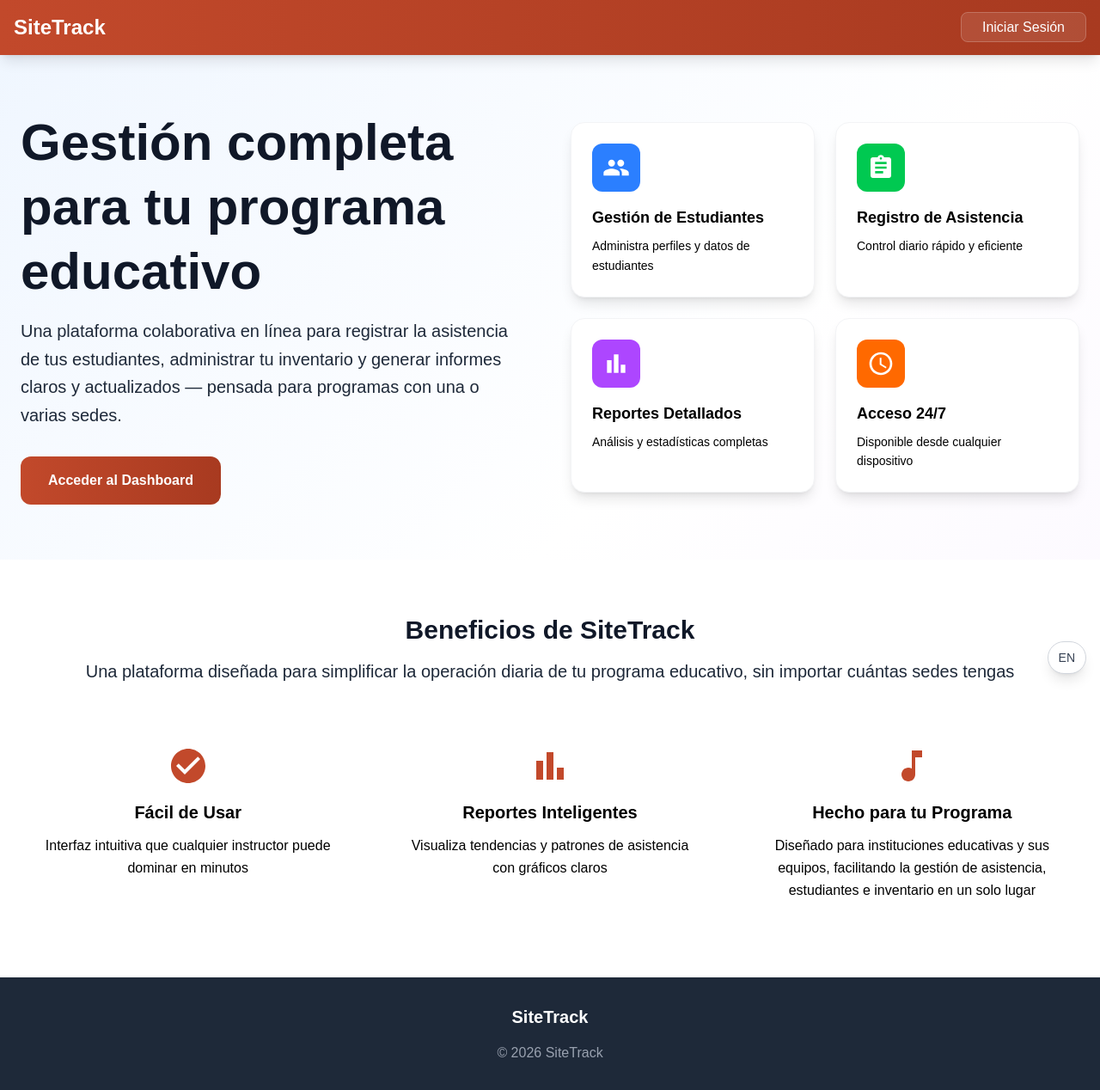
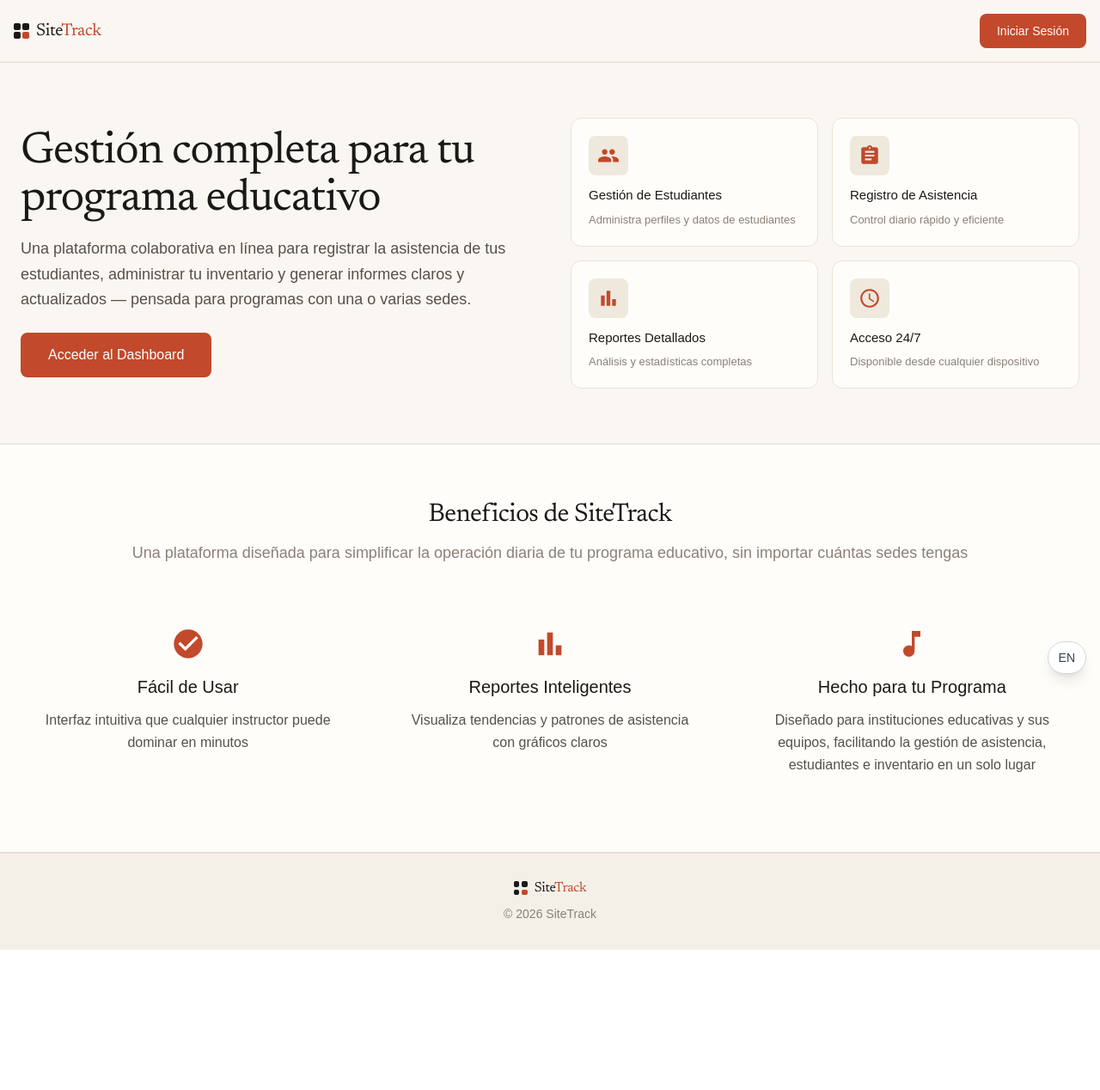
Before and after one commit to EliezerAnteliz/OrchestraAttendanceTracker-New, a Next.js app in the folder web/: page / in a window 1280 px wide. Shown: the whole page at 86% size. After the commit the page ends 1105 px from the top, so only its background shows below. Built offline with nearby package versions, Linux system fonts and the light colour scheme.

Commit message:
Update page.tsx

```diff
--- a/web/src/app/page.tsx
+++ b/web/src/app/page.tsx
@@ -7,18 +7,35 @@ import { MdMusicNote, MdPeople, MdAssignment, MdBarChart, MdCheckCircle, MdSched
 export default function Home() {
   const { t } = useI18n();
   return (
-    <div className="flex flex-col min-h-screen bg-gradient-to-br from-blue-50 via-white to-purple-50">
-      {/* Header */}
-      <header className="bg-gradient-to-r from-[#C2492B] to-[#A83A20] text-white p-2 sm:p-4 shadow-lg">
-        <div className="container mx-auto flex justify-between items-center gap-2">
-          <div className="flex items-center min-w-0 flex-1">
-            <h1 className="text-sm sm:text-2xl font-bold truncate">{t("app_title")}</h1>
-          </div>
-          <div className="flex-shrink-0">
-            <Link href="/login" className="px-1.5 py-0.5 sm:px-6 sm:py-2 bg-white/10 backdrop-blur-sm text-white rounded sm:rounded-lg hover:bg-white/20 transition-all duration-300 border border-white/20 text-xs sm:text-base whitespace-nowrap">
-              {t("login")}
-            </Link>
-          </div>
+    <div className="flex flex-col min-h-screen bg-[#FAF7F2]">
+      {/* Header — mismo logo (ícono 2x2 + wordmark Newsreader) que el
+          sidebar de la app, sobre el mismo fondo crema. */}
+      <header className="border-b border-[#E3DDD1]">
+        <div className="container mx-auto px-4 py-4 flex justify-between items-center gap-3">
+          <Link href="/" className="inline-flex items-center gap-2 hover:opacity-80 transition-opacity min-w-0">
+            <span
+              className="grid grid-cols-2 grid-rows-2 gap-[2.5px] flex-shrink-0"
+              style={{ width: 18, height: 18 }}
+              aria-hidden="true"
+            >
+              <span className="bg-[#1B1917] rounded-[2px]" />
+              <span className="bg-[#1B1917] rounded-[2px]" />
+              <span className="bg-[#1B1917] rounded-[2px]" />
+              <span className="bg-[#C2492B] rounded-[2px]" />
+            </span>
+            <span
+              className="text-lg sm:text-xl leading-none text-[#1B1917] truncate"
+              style={{ fontFamily: 'var(--font-newsreader), serif', letterSpacing: '-0.02em' }}
+            >
+              Site<span style={{ color: '#C2492B' }}>Track</span>
+            </span>
+          </Link>
+          <Link
+            href="/login"
+            className="flex-shrink-0 px-4 py-2 sm:px-5 sm:py-2.5 bg-[#C2492B] text-white rounded-lg hover:bg-[#A83A20] transition-colors text-sm font-medium whitespace-nowrap"
+          >
+            {t("login")}
+          </Link>
         </div>
       </header>
 
@@ -27,12 +44,15 @@ export default function Home() {
         <div className="container mx-auto px-6 py-16">
           <div className="flex flex-col lg:flex-row items-center justify-between gap-12">
             {/* Left Content */}
-            <div className="lg:w-1/2 space-y-8">
+            <div className="lg:w-1/2 space-y-6">
               <div className="space-y-4">
-                <h2 className="text-5xl lg:text-6xl font-bold text-gray-900 leading-tight">
+                <h2
+                  className="text-4xl lg:text-[52px] leading-[1.05] text-[#1B1917]"
+                  style={{ fontFamily: 'var(--font-newsreader), serif', fontWeight: 400, letterSpacing: '-0.02em' }}
+                >
                   {t("landing_headline")}
                 </h2>
-                <p className="text-xl text-gray-800 leading-relaxed">
+                <p className="text-lg text-[#56504A] leading-relaxed">
                   {t("landing_desc")}
                 </p>
               </div>
@@ -45,7 +65,7 @@ export default function Home() {
                   correo). */}
               <div className="flex flex-col sm:flex-row gap-4">
                 <Link href="/dashboard"
-                  className="px-6 py-3 sm:px-8 sm:py-4 bg-gradient-to-r from-[#C2492B] to-[#A83A20] text-white rounded-xl hover:shadow-lg transform hover:scale-105 transition-all duration-300 text-center font-semibold text-sm sm:text-base">
+                  className="px-6 py-3 sm:px-8 sm:py-3.5 bg-[#C2492B] text-white rounded-lg hover:bg-[#A83A20] transition-colors text-center font-medium text-sm sm:text-base">
                   {t("access_dashboard")}
                 </Link>
               </div>
@@ -53,30 +73,26 @@ export default function Home() {
 
             {/* Right Content - Features Grid */}
             <div className="lg:w-1/2">
-              <div className="grid grid-cols-2 gap-6">
+              <div className="grid grid-cols-2 gap-4">
                 <FeatureCard
-                  icon={<MdPeople size={32} />}
+                  icon={<MdPeople size={26} />}
                   title={t("student_management")}
                   description={t("student_management_desc")}
-                  color="bg-blue-500"
                 />
                 <FeatureCard
-                  icon={<MdAssignment size={32} />}
+                  icon={<MdAssignment size={26} />}
                   title={t("attendance_recording")}
                   description={t("attendance_recording_desc")}
-                  color="bg-green-500"
                 />
                 <FeatureCard
-                  icon={<MdBarChart size={32} />}
+                  icon={<MdBarChart size={26} />}
                   title={t("detailed_reports")}
                   description={t("detailed_reports_desc")}
-                  color="bg-purple-500"
                 />
                 <FeatureCard
-                  icon={<MdSchedule size={32} />}
+                  icon={<MdSchedule size={26} />}
                   title={t("access_247")}
                   description={t("access_247_desc")}
-                  color="bg-orange-500"
                 />
               </div>
             </div>
@@ -84,26 +100,31 @@ export default function Home() {
         </div>
 
         {/* Benefits Section */}
-        <div className="bg-white py-16">
+        <div className="bg-[#FFFDFA] border-y border-[#E3DDD1] py-16">
           <div className="container mx-auto px-6">
             <div className="text-center mb-12">
-              <h3 className="text-3xl font-bold text-gray-900 mb-4">{t("benefits_title")}</h3>
-              <p className="text-xl text-gray-800">{t("benefits_desc")}</p>
+              <h3
+                className="text-3xl text-[#1B1917] mb-3"
+                style={{ fontFamily: 'var(--font-newsreader), serif', fontWeight: 400, letterSpacing: '-0.02em' }}
+              >
+                {t("benefits_title")}
+              </h3>
+              <p className="text-lg text-[#8A8177]">{t("benefits_desc")}</p>
             </div>
 
             <div className="grid md:grid-cols-3 gap-8">
               <BenefitCard
-                icon={<MdCheckCircle size={48} />}
+                icon={<MdCheckCircle size={40} />}
                 title={t("easy_to_use")}
                 description={t("easy_to_use_desc")}
               />
               <BenefitCard
-                icon={<MdBarChart size={48} />}
+                icon={<MdBarChart size={40} />}
                 title={t("smart_reports")}
                 description={t("smart_reports_desc")}
               />
               <BenefitCard
-                icon={<MdMusicNote size={48} />}
+                icon={<MdMusicNote size={40} />}
                 title={t("for_musicians")}
                 description={t("for_musicians_desc")}
               />
@@ -113,32 +134,49 @@ export default function Home() {
       </main>
 
       {/* Footer */}
-      <footer className="bg-gray-800 text-white py-8">
+      <footer className="bg-[#F4F0E8] border-t border-[#E7E0D2] py-8">
         <div className="container mx-auto px-6 text-center">
-          <div className="flex items-center justify-center space-x-2 mb-4">
-            <span className="text-xl font-bold">{t("app_title")}</span>
+          <div className="flex items-center justify-center gap-2 mb-3">
+            <span
+              className="grid grid-cols-2 grid-rows-2 gap-[2.5px] flex-shrink-0"
+              style={{ width: 16, height: 16 }}
+              aria-hidden="true"
+            >
+              <span className="bg-[#1B1917] rounded-[2px]" />
+              <span className="bg-[#1B1917] rounded-[2px]" />
+              <span className="bg-[#1B1917] rounded-[2px]" />
+              <span className="bg-[#C2492B] rounded-[2px]" />
+            </span>
+            <span
+              className="text-base leading-none text-[#1B1917]"
+              style={{ fontFamily: 'var(--font-newsreader), serif', letterSpacing: '-0.02em' }}
+            >
+              Site<span style={{ color: '#C2492B' }}>Track</span>
+            </span>
           </div>
-          <p className="text-gray-400">{t("footer_copyright", { year: new Date().getFullYear() })}</p>
+          <p className="text-[#8A8177] text-sm">{t("footer_copyright", { year: new Date().getFullYear() })}</p>
         </div>
       </footer>
     </div>
   );
 }
 
-// Componente para las tarjetas de características
-function FeatureCard({ icon, title, description, color }: {
+// Componente para las tarjetas de características — un solo tratamiento de
+// color (fondo crema + ícono terracota) para las 4, en vez de un color
+// distinto por tarjeta (azul/verde/morado/naranja), consistente con el
+// resto de la app, que nunca usa un sistema de íconos multicolor.
+function FeatureCard({ icon, title, description }: {
   icon: React.ReactNode;
   title: string;
   description: string;
-  color: string;
 }) {
   return (
-    <div className="bg-white rounded-2xl p-6 shadow-lg hover:shadow-xl transition-all duration-300 transform hover:scale-105 border border-gray-100">
-      <div className={`${color} p-3 rounded-xl text-white mb-4 w-fit`}>
+    <div className="bg-[#FFFDFA] rounded-xl p-5 border border-[#EAE3D6] hover:border-[#D6C9BB] transition-colors">
+      <div className="bg-[#EFE9DD] text-[#C2492B] p-2.5 rounded-lg mb-3 w-fit">
         {icon}
       </div>
-      <h4 className="font-bold text-black mb-2 text-lg">{title}</h4>
-      <p className="text-sm text-black leading-relaxed">{description}</p>
+      <h4 className="font-medium text-[#1B1917] mb-1.5 text-[15px]">{title}</h4>
+      <p className="text-[13px] text-[#8A8177] leading-relaxed">{description}</p>
     </div>
   );
 }
@@ -154,8 +192,8 @@ function BenefitCard({ icon, title, description }: {
       <div className="text-[#C2492B] mb-4 flex justify-center">
         {icon}
       </div>
-      <h4 className="text-xl font-bold text-black mb-3">{title}</h4>
-      <p className="text-black leading-relaxed">{description}</p>
+      <h4 className="text-xl text-[#1B1917] mb-3 font-medium">{title}</h4>
+      <p className="text-[#56504A] leading-relaxed">{description}</p>
     </div>
   );
 }
```
